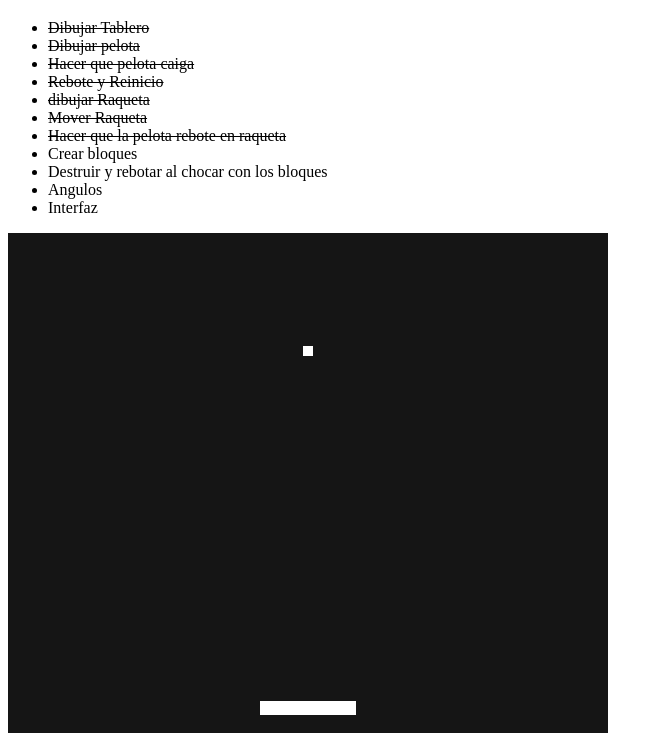
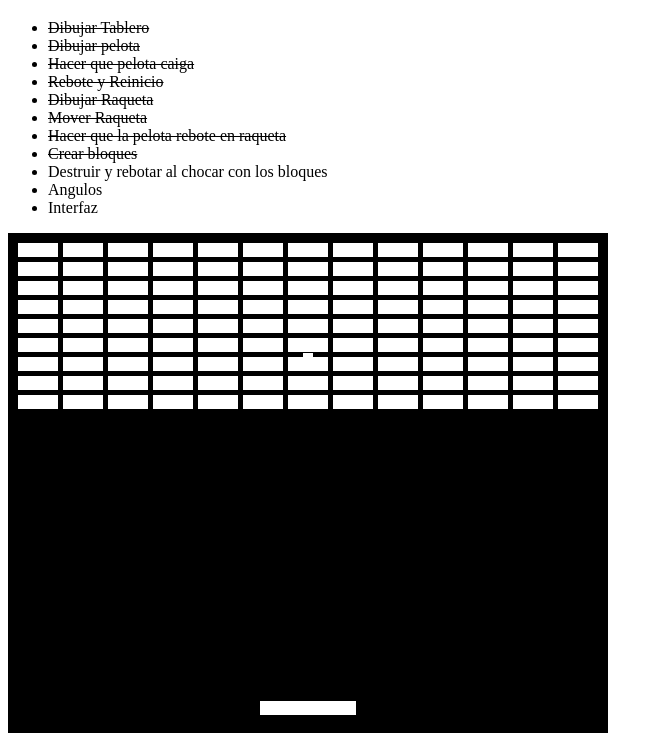
Before and after one commit to frmdz/Arkablock, a plain HTML site: page index.html in a window 1280 px wide. Shown: the part 61-806 px from the top of the page, without its empty margins (0-663 px from the left). Drawn offline with Linux system fonts and the light colour scheme.

Commit message:
Add files via upload

```diff
--- a/Ark.js
+++ b/Ark.js
@@ -1,20 +1,31 @@
 var canvas = document.getElementById("canvas");
 var context = canvas.getContext("2d");
 
+var gameover_pic = new Image();
+gameover_pic.src = 'res/Game_over.png';
+
 var GameOver = false;
+var vidas = 3;
 
 function refrescar(){
   if (GameOver == false) {
     context.clearRect(0,0,canvas.width,canvas.height);
+    bloqs.dibujar();
     raque_1.mover();
     raque_1.dibujar();
     pelo_1.dibujar();
     pelo_1.mover();
+    pelo_1.golpeAngulo();
+    bloqs.dibujar();
     requestAnimationFrame(refrescar);
+  } else{
+    context.clearRect(0,0,canvas.width,canvas.height);
+    context.drawImage(gameover_pic, 180, 250);
   }
 }
 
-var pelo_1 = new Pelota(canvas.width/2, canvas.height/2, 10, 6, -6, );
-var raque_1 = new Raqueta(canvas.width/2, canvas.height-25, 96, 14, false, false, 37 ,39);
+var pelo_1 = new Pelota(canvas.width/2, canvas.height/2, 10, 6, -6 );
+var raque_1 = new Raqueta(canvas.width/2, canvas.height-25, 96, 14, 37 ,39);
+var bloqs = new Bloques();
 
 refrescar();
--- /dev/null
+++ b/Bloques.js
@@ -0,0 +1,20 @@
+class Bloques {
+  constructor() {
+    this.xtam = 50;
+    this.ytam = 14;
+    this.fil = 5;
+    this.col = 5;
+    this.esp = canvas.width%45;
+  }
+
+  dibujar() {
+    for (let i=0; i<9; i++) {
+      for (let j=0; j<13; j++) {
+        if (nivel_1[i][j] > 0) {
+          context.fillStyle = "white";
+          context.fillRect(10+(45*j), 10+(19*i), 40, 14);
+        }
+      }
+    }
+  }
+}
--- a/Controles.js
+++ b/Controles.js
@@ -1,5 +1,5 @@
 document.addEventListener("keydown", kdown);
- document.addEventListener("keyup", kup);
+document.addEventListener("keyup", kup);
 
 var rPressed = false;
 var lPressed = false;
--- a/Pelota.js
+++ b/Pelota.js
@@ -7,10 +7,20 @@ class Pelota {
     this.accel_y = accel_y;
     this.radio = this.tam/2;
   }
+  golpeAngulo() {
+    if (this.y+this.radio >= raque_1.y-raque_1.ytam/2 && this.y+this.radio <=raque_1.y+raque_1.ytam) {
+      if (this.x+this.radio >= raque_1.x-raque_1.xtam/2 && this.x-this.radio <= raque_1.x+raque_1.xtam/2) {
+        this.accel_y = -this.accel_y;
+        this.y = raque_1.y-raque_1.ytam;
+      }
+    }
+  }
+
   dibujar() {
     context.fillStyle = "white";
     context.fillRect(this.x-this.tam/2, this.y-this.tam/2, this.tam, this.tam);
   }
+
   mover() {
       if (this.x+this.radio >= canvas.width || this.x-this.radio <= 0) {
         this.accel_x = -this.accel_x;
@@ -18,15 +28,11 @@ class Pelota {
       if (this.y-this.radio <= 0) {
         this.accel_y = -this.accel_y;
       }
-
       if (this.y-this.radio >= canvas.height) {
         this.y = canvas.height/2;
-      }else if (this.y+this.radio >= raque_1.y-raque_1.ytam/2 && this.y+this.radio <=raque_1.y-3 ) {
-        if (this.x+this.radio >= raque_1.x-raque_1.xtam/2 && this.x-this.radio <= raque_1.x+raque_1.xtam/2) {
-          this.accel_y = -this.accel_y;
-        }
+        // vidas -= 1;
+        // if (vidas <= 0) GameOver = true;
       }
-
       this.x += this.accel_x;
       this.y += this.accel_y;
   }
--- a/Raqueta.js
+++ b/Raqueta.js
@@ -1,11 +1,9 @@
 class Raqueta {
-  constructor(x, y, xtam, ytam, rPressed, lPressed, izq, der) {
+  constructor(x, y, xtam, ytam, izq, der) {
     this.x = x;
     this.y = y;
     this.xtam = xtam;
     this.ytam = ytam;
-    this.rPressed = rPressed;
-    this.lPressed = lPressed;
     this.izq = izq;
     this.der = der;
   }
@@ -16,7 +14,11 @@ class Raqueta {
   }
 
   mover() {
-    if (rPressed == true && this.x+this.xtam/2 < canvas.width-5) this.x += 10;
-    if (lPressed == true && this.x-this.xtam/2 >= 5) this.x -= 10;
+    if (rPressed == true && this.x+this.xtam/2 < canvas.width-10) {
+      this.x += 10;
+    }
+    if (lPressed == true && this.x-this.xtam/2 >= 10) {
+      this.x -= 10;
+    }
   }
 }
--- a/index.html
+++ b/index.html
@@ -6,7 +6,9 @@
 
     <style>
       canvas{
-        background-color: #151515;
+        background-color: #000;
+        /* border-style: solid;
+        border-width: 3px; */
       }
     </style>
   </head>
@@ -18,18 +20,20 @@
       <li><strike>Dibujar pelota</strike></li>
       <li><strike>Hacer que pelota caiga</strike></li>
       <li><strike>Rebote y Reinicio</strike></li>
-      <li><strike>dibujar Raqueta</strike></li>
+      <li><strike>Dibujar Raqueta</strike></li>
       <li><strike>Mover Raqueta</strike></li>
       <li><strike>Hacer que la pelota rebote en raqueta</strike></li>
-      <li>Crear bloques</li>
+      <li><strike>Crear bloques</strike></li>
       <li>Destruir y rebotar al chocar con los bloques</li>
       <li>Angulos</li>
       <li>Interfaz</li>
     </ul>
-    <canvas id="canvas" width="600" height="500"></canvas>
+    <canvas id ="canvas" width="600" height="500"></canvas>
+    <script src="nivel1.js"></script>
     <script src ="Pelota.js"></script>
-    <script src="Controles.js"></script>
+    <script src ="Controles.js"></script>
     <script src ="Raqueta.js"></script>
-    <script src="Ark.js"></script>
+    <script src ="Bloques.js"></script>
+    <script src ="Ark.js"></script>
   </body>
 </html>
--- /dev/null
+++ b/nivel1.js
@@ -0,0 +1,11 @@
+var nivel_1 = [
+    [1, 1, 1 ,1 ,1 ,1 ,1 ,1 ,1, 1 ,1 ,1 ,1],
+    [1, 1, 1, 1, 1, 1, 1, 1, 1, 1 ,1 ,1 ,1],
+    [1, 1, 1, 1, 1, 1, 1, 1, 1, 1 ,1 ,1 ,1],
+    [1, 1, 1, 1, 1, 1, 1, 1, 1, 1 ,1 ,1 ,1],
+    [1, 1, 1, 1, 1, 1, 1, 1, 1, 1 ,1 ,1 ,1],
+    [1, 1, 1, 1, 1, 1, 1, 1, 1, 1 ,1 ,1 ,1],
+    [1, 1, 1, 1, 1, 1, 1, 1, 1, 1 ,1 ,1 ,1],
+    [1, 1, 1, 1, 1, 1, 1, 1, 1, 1 ,1 ,1 ,1],
+    [1, 1, 1, 1, 1, 1, 1, 1, 1, 1 ,1 ,1 ,1]
+];
```
Also changed, not shown: res/Game_over.png (added).
